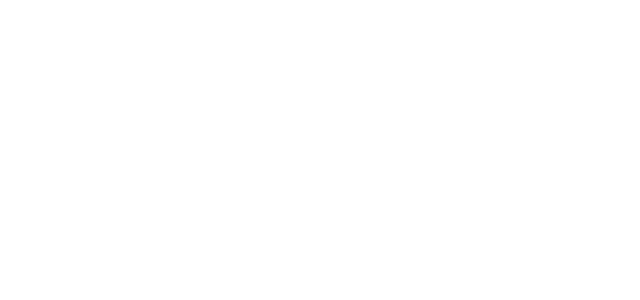
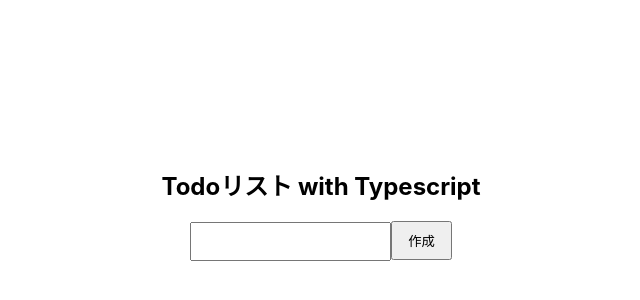
Before and after one commit to kohki-nakamura/todolist-react-typescript, a React (Create React App) app: page / in a window 1280 px wide. Shown: the part 196-496 px from the top of the page, without its empty margins (319-959 px from the left). Built offline with nearby package versions, Linux system fonts and the light colour scheme.

Commit message:
タスク追加用フォーム作成

```diff
--- a/src/App.tsx
+++ b/src/App.tsx
@@ -3,7 +3,15 @@ import './App.css';
 
 function App() {
   return (
-    <div className="App"></div>
+    <div className="App">
+      <div>
+        <h2>Todoリスト with Typescript</h2>
+        <form onSubmit={() => {}}>
+          <input type="text" onChange={() => {}} className="inputText" />
+          <input type="submit" value="作成" className='submitButton' />
+        </form>
+      </div>
+    </div>
   );
 }
 
```
